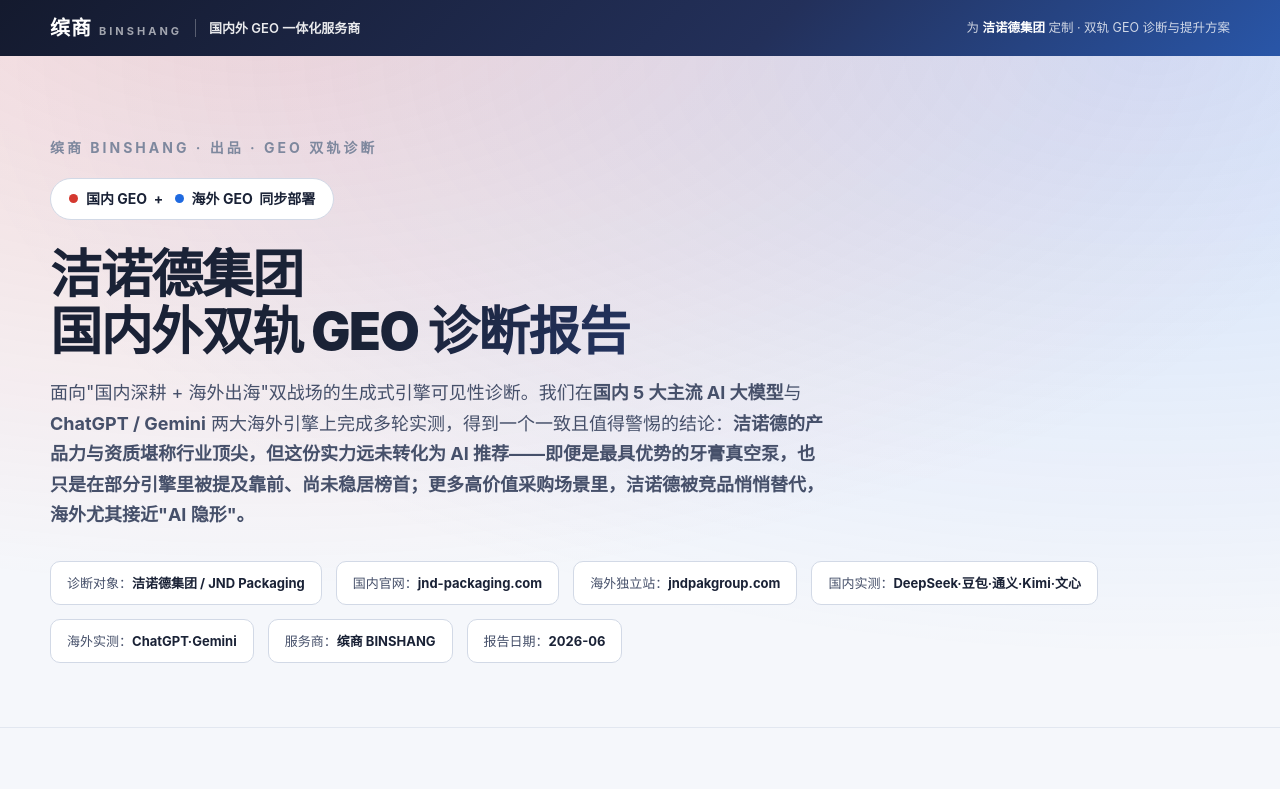
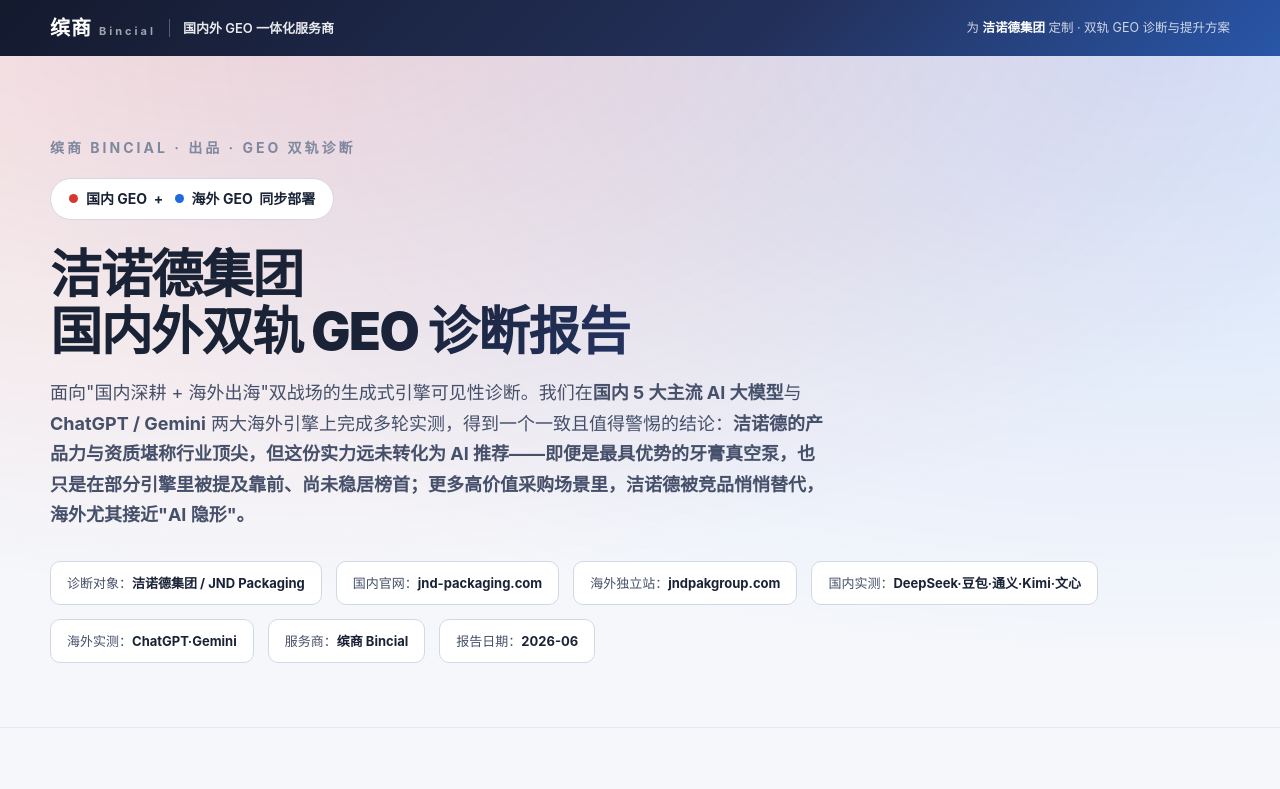
Before and after one commit to shbincial-lab/jienuode-geo-report, a plain HTML site: page index.html in a window 1280 px wide. Shown: the top 789 px of the page. Drawn offline with nearby package versions, Linux system fonts and the light colour scheme.

Commit message:
Rename BINSHANG to Bincial

```diff
--- a/index.html
+++ b/index.html
@@ -265,7 +265,7 @@
 <div class="brandbar">
   <div class="wrap brandbar-inner">
     <div class="bb-left">
-      <span class="bb-logo">缤商<span class="bb-logo-en">BINSHANG</span></span>
+      <span class="bb-logo">缤商<span class="bb-logo-en">Bincial</span></span>
       <span class="bb-sep"></span>
       <span class="bb-tag">国内外 GEO 一体化服务商</span>
     </div>
@@ -276,7 +276,7 @@
 <!-- ===== HERO ===== -->
 <div class="hero">
   <div class="wrap hero-inner">
-    <div class="kicker">缤商 BINSHANG · 出品 · GEO 双轨诊断</div>
+    <div class="kicker">缤商 Bincial · 出品 · GEO 双轨诊断</div>
     <div class="dual-badge"><span class="dot dot-cn"></span>国内 GEO &nbsp;+&nbsp; <span class="dot dot-ov"></span>海外 GEO &nbsp;同步部署</div>
     <h1>洁诺德集团<br>国内外双轨 GEO 诊断报告</h1>
     <p class="sub">面向"国内深耕 + 海外出海"双战场的生成式引擎可见性诊断。我们在<b>国内 5 大主流 AI 大模型</b>与 <b>ChatGPT / Gemini</b> 两大海外引擎上完成多轮实测，得到一个一致且值得警惕的结论：<b>洁诺德的产品力与资质堪称行业顶尖，但这份实力远未转化为 AI 推荐——即便是最具优势的牙膏真空泵，也只是在部分引擎里被提及靠前、尚未稳居榜首；更多高价值采购场景里，洁诺德被竞品悄悄替代，海外尤其接近"AI 隐形"。</b></p>
@@ -286,7 +286,7 @@
       <div class="chip">海外独立站：<b>jndpakgroup.com</b></div>
       <div class="chip">国内实测：<b>DeepSeek·豆包·通义·Kimi·文心</b></div>
       <div class="chip">海外实测：<b>ChatGPT·Gemini</b></div>
-      <div class="chip">服务商：<b>缤商 BINSHANG</b></div>
+      <div class="chip">服务商：<b>缤商 Bincial</b></div>
       <div class="chip">报告日期：<b>2026-06</b></div>
     </div>
   </div>
@@ -1201,7 +1201,7 @@
   </div>
 </section>
 
-<!-- ===== 10 BINSHANG SOLUTION ===== -->
+<!-- ===== 10 Bincial SOLUTION ===== -->
 <section id="s10b" style="background:radial-gradient(1000px 560px at 15% -5%,rgba(47,124,246,.07),transparent),radial-gradient(900px 500px at 95% 5%,rgba(232,72,63,.06),transparent)">
   <div class="sec-label" style="color:var(--ov2)">10 · 缤商解决方案</div>
   <h2>缤商怎么帮洁诺德把"实力"变成"AI 第一推荐"</h2>
@@ -1429,11 +1429,11 @@
     <span class="hero-meta"><span class="chip" style="border-color:var(--ov);color:var(--ov2)"><b>海外：占蓝海、终结品类词隐形</b></span></span>
   </div>
   <div style="max-width:720px;margin:44px auto 0;padding:26px 28px;background:linear-gradient(135deg,#141a2e 0%,#23305a 70%,#2f7cf6 150%);border-radius:18px;color:#fff;text-align:center">
-    <div style="font-size:22px;font-weight:900;letter-spacing:1px">缤商 <span style="font-size:12px;font-weight:700;letter-spacing:3px;color:rgba(255,255,255,.65)">BINSHANG</span></div>
+    <div style="font-size:22px;font-weight:900;letter-spacing:1px">缤商 <span style="font-size:12px;font-weight:700;letter-spacing:3px;color:rgba(255,255,255,.65)">Bincial</span></div>
     <div style="font-size:14px;color:rgba(255,255,255,.9);margin-top:8px;font-weight:600">国内外 GEO 一体化服务商 · 国内较早布局全球权威媒体信源矩阵的服务商之一</div>
     <div style="font-size:13px;color:rgba(255,255,255,.72);margin-top:12px;line-height:1.7">从诊断到落地，缤商以 30+ 权威媒体信源 + 国内外双轨打法，<br>帮洁诺德把"行业顶尖的产品力"真正变成"AI 答案里的第一推荐"。</div>
   </div>
-  <p class="muted" style="margin-top:32px">本报告由 <b>缤商 BINSHANG</b> 为洁诺德集团定制出具。所有实测数据采集于 2026 年 6 月，AI 回答原文逐字留存可复核；<br>实测值与推断基线值已分别标注，遵循诚实诊断原则。</p>
+  <p class="muted" style="margin-top:32px">本报告由 <b>缤商 Bincial</b> 为洁诺德集团定制出具。所有实测数据采集于 2026 年 6 月，AI 回答原文逐字留存可复核；<br>实测值与推断基线值已分别标注，遵循诚实诊断原则。</p>
 </section>
 
 </div><!-- /wrap -->
```
